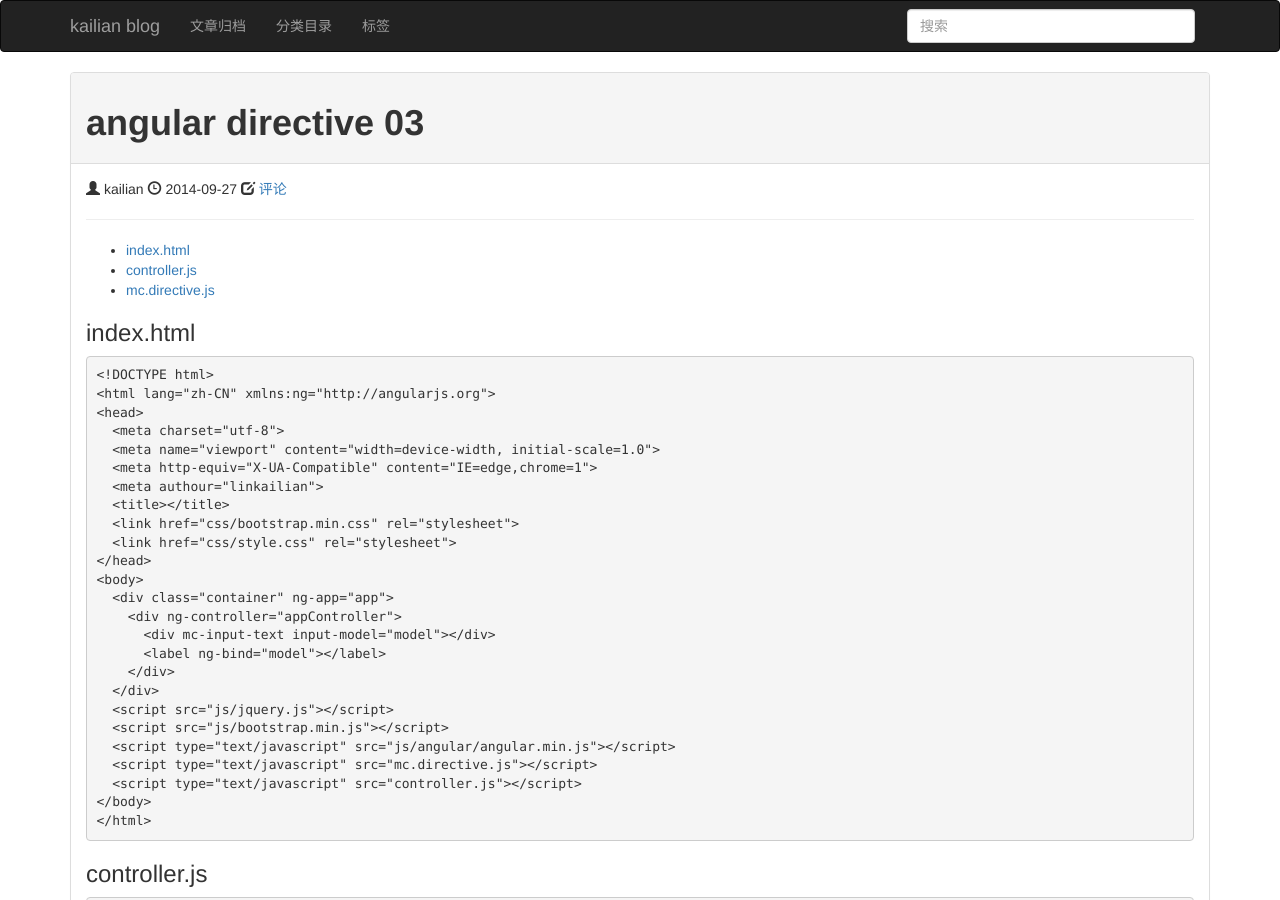
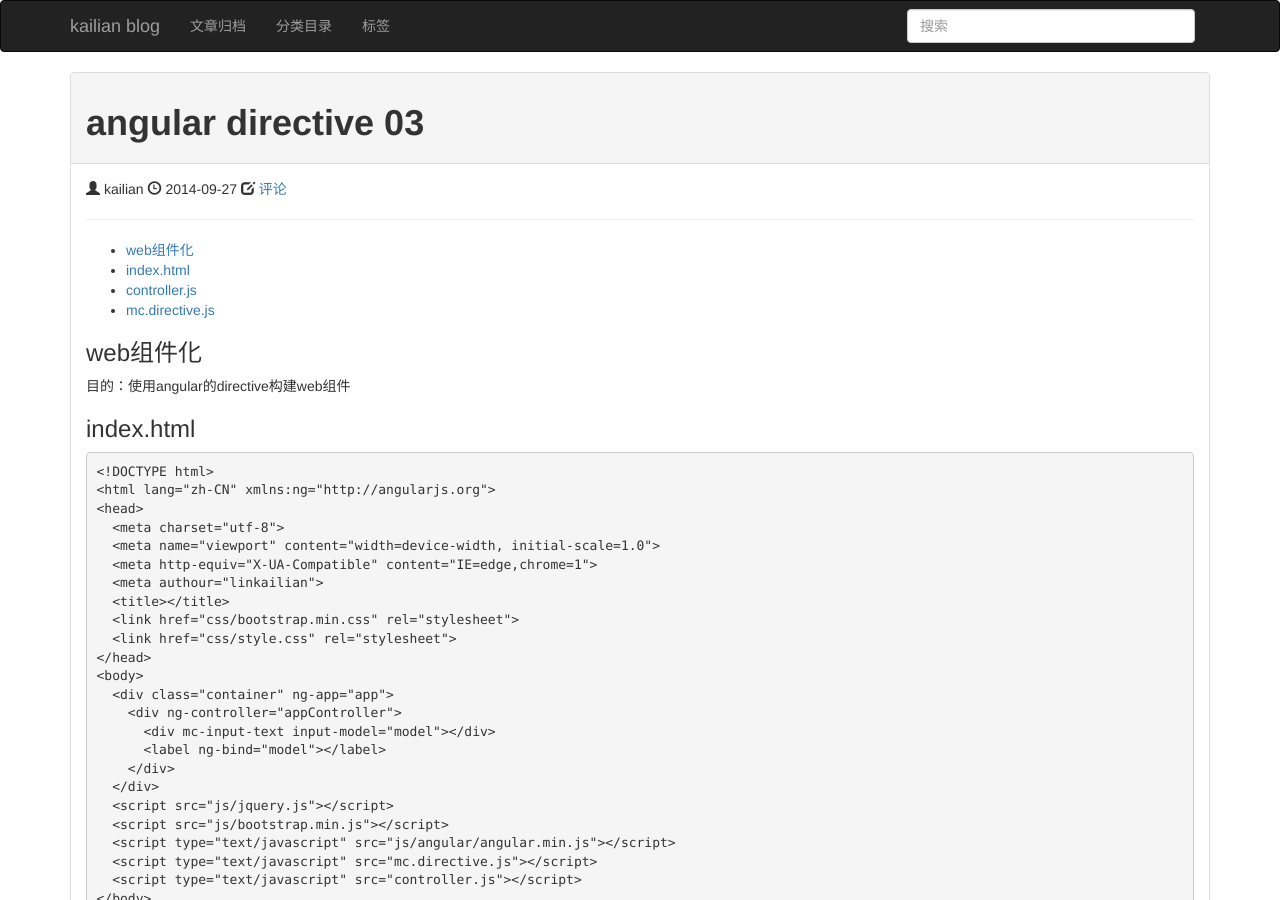
Before and after one commit to kailian/kailian.github.io, a Jekyll site: the page built from _posts/2014-09-27-angular-directive-03.md, in a window 1280 px wide and 900 px high. Built offline with Jekyll 4.4.1, drawn with Linux system fonts in a browser that asks for light colours; nearby versions of some CDN libraries; library files that are not in the unit come from our copies; comment, search, counter and statistics services are not loaded.

Commit message:
【blog】add blog

```diff
--- a/_posts/2014-09-27-angular-directive-03.md
+++ b/_posts/2014-09-27-angular-directive-03.md
@@ -8,6 +8,12 @@ tags : [web, angular]
 
 * auto-gen TOC:
 {:toc}
+
+### web组件化
+
+目的：使用angular的directive构建web组件
+
+<!--break-->
 
 ### index.html
 
@@ -36,8 +42,6 @@ tags : [web, angular]
 	  <script type="text/javascript" src="controller.js"></script>
 	</body>
 	</html>
-
-<!--break-->
 
 ### controller.js
 
```
